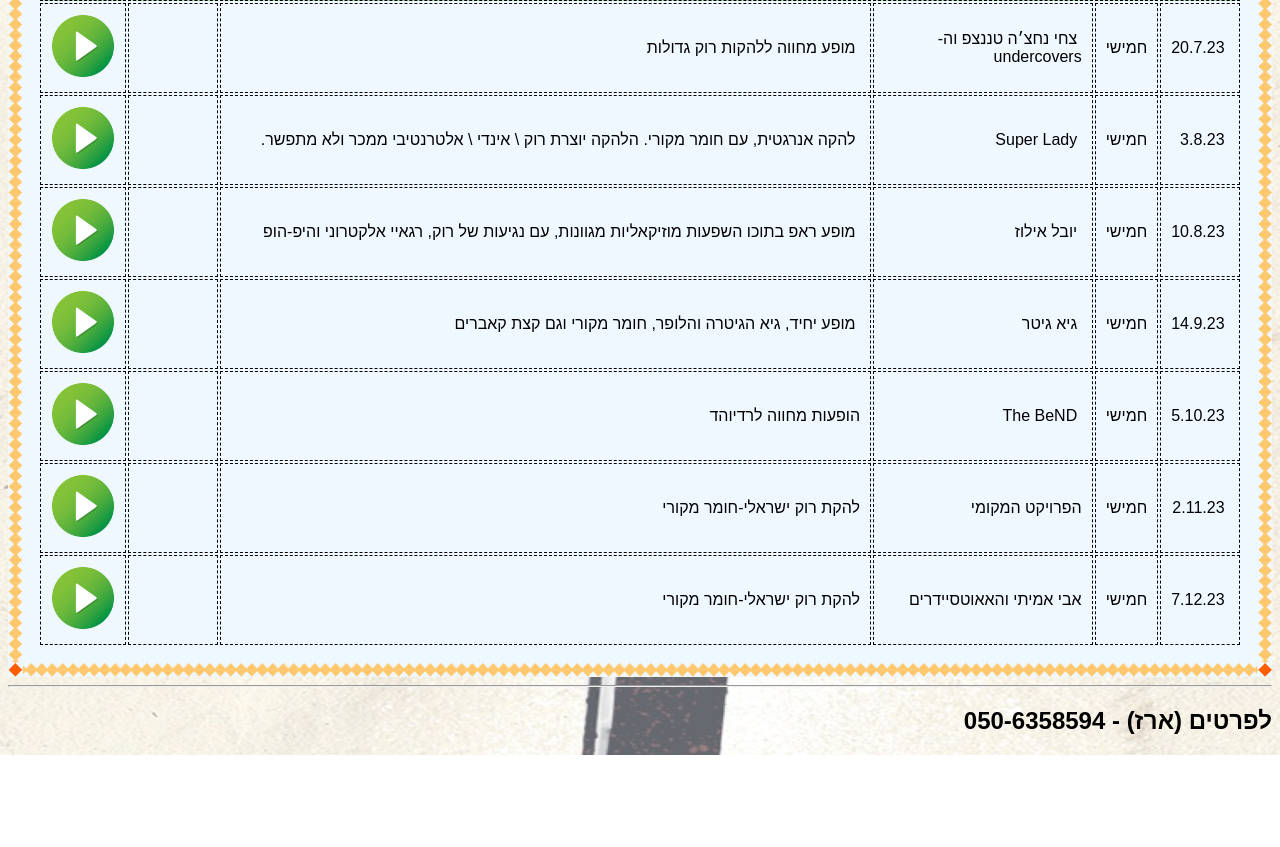
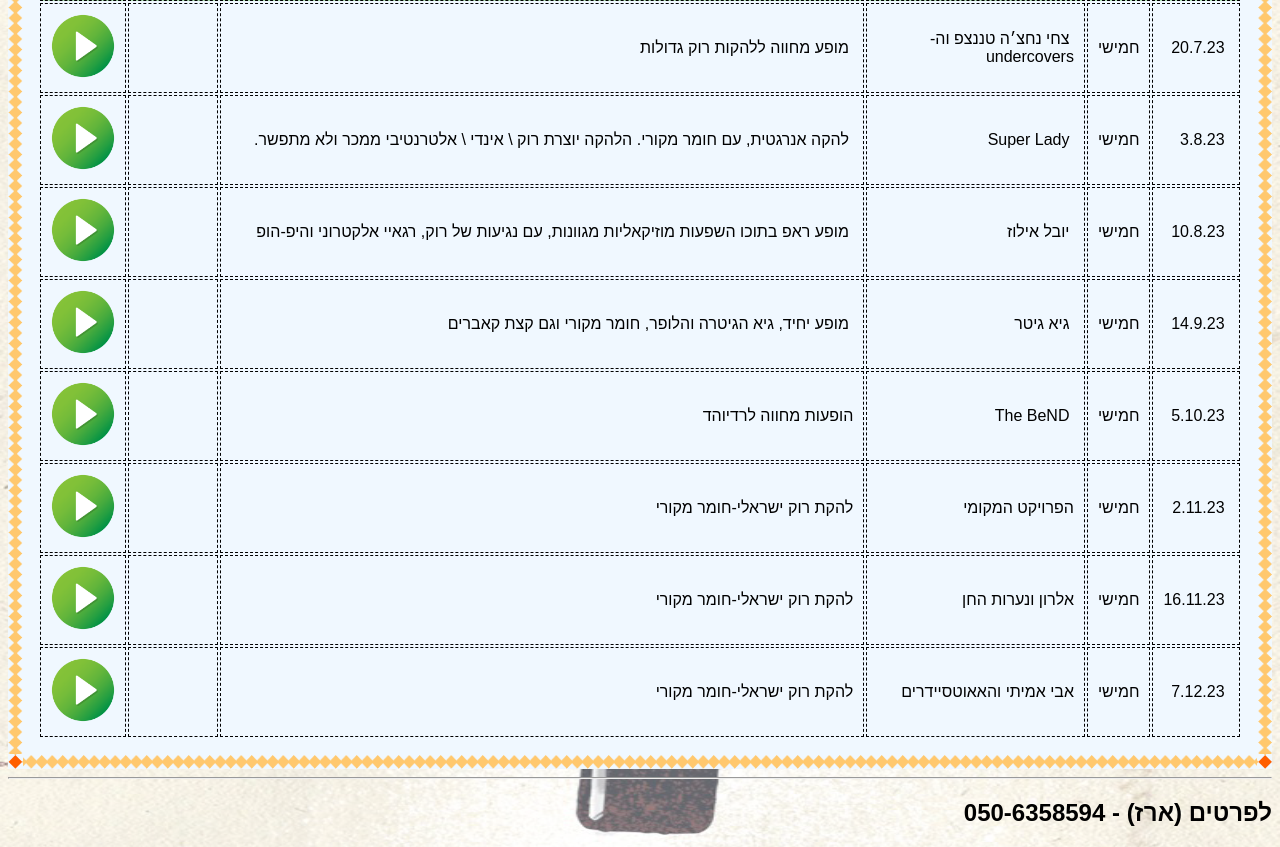
Before and after one commit to erezoren/zanhanitshows, a website built with Parcel: page index.html in a window 1280 px wide. Shown: the part 726-1573 px from the top of the page. Before the commit the page ends 1481 px from the top, so only its background shows below. Built offline with nearby package versions, Linux system fonts and the light colour scheme.

Commit message:
added elron

```diff
--- a/index.html
+++ b/index.html
@@ -138,6 +138,14 @@
       <td><a href="https://fb.watch/keuB7-t-pd/?mibextid=Nif5oz" target="_blank"><img class="play-btn" src="play.webp"/></a></td>
     </tr>
     <tr>
+      <td>&nbsp;16.11.23</td>
+      <td>חמישי</td>
+      <td>אלרון ונערות החן</td>
+      <td>להקת רוק ישראלי-חומר מקורי</td>
+      <td>&nbsp;</td>
+      <td><a href="https://www.youtube.com/watch?v=YZiAjf-OtuQ" target="_blank"><img class="play-btn" src="play.webp"/></a></td>
+    </tr>
+    <tr>
       <td>&nbsp;7.12.23</td>
       <td>חמישי</td>
       <td>אבי אמיתי והאאוטסיידרים</td>
```
